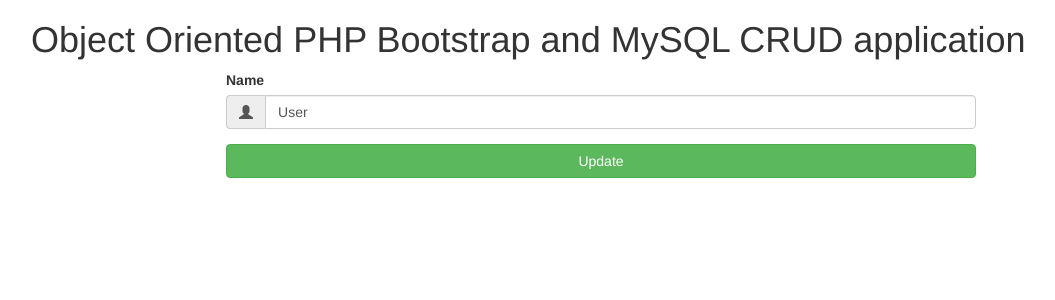
After one commit to blckclov3r/php_crudbasic, a PHP site: page /updateform.php?id=1 in a window 1280 px wide. The commit adds this page. Shown: the top 300 px of the page, without its empty margins (39-1094 px from the left). Run offline with PHP 8.4, Linux system fonts and the light colour scheme; tables that the repository leaves empty or names only in its code hold one stand-in row (values such as "Sample post").

Commit message:
basic php crud

```diff
--- /dev/null
+++ b/updateform.php
@@ -0,0 +1,60 @@
+<?php
+    include 'db.php';
+
+    $fname = "";
+
+
+
+    if(isset($_GET['id'])){
+        $id = $_GET['id'];
+        $sql = "SELECT * FROM users WHERE id = '$id'";
+        $query = mysqli_query($db->getConn(),$sql);
+        if($query){
+            $row = mysqli_fetch_array($query);
+            if($row > 0){
+               $fname = $row['fullname'];
+            }
+        }
+    }
+
+?>
+
+<!DOCTYPE html>
+<html class="no-js">
+    <head>
+        <meta charset="utf-8">
+        <meta http-equiv="X-UA-Compatible" content="IE=edge">
+        <title></title>
+        <meta name="description" content="">
+        <meta name="viewport" content="width=device-width, initial-scale=1">
+        <link rel="stylesheet" href="css/bootstrap.css">
+    </head>
+    <body>
+        <div class="container">
+          <h1>Object Oriented PHP Bootstrap and MySQL CRUD application</h1>
+
+          <div class="row">
+             <div class="col-md-2"></div>
+             <div class="col-md-8">
+                <form action="update.php" method="POST">
+                    <div class="form-group">
+                        <input type="hidden" name="id" value="<?php echo $_GET['id']; ?>">
+                        <label>Name</label>
+                        <div class="input-group">
+                            <div class="input-group-addon">
+                               <span class="glyphicon glyphicon-user"></span>
+                            </div>
+                            <input type="text" class="form-control" name="fname" value="<?php echo $fname; ?>" placeholder="Name"/>
+                        </div>
+                    </div>
+                    <input type="submit" class="btn btn-success btn-block" value="Update">
+                </form>
+             </div>
+             <div class="col-md-2"></div>
+          </div>
+
+        </div>
+        <script src="js/jquery-3.4.1.min.js" ></script>
+        <script src="js/bootstrap.js" ></script>
+    </body>
+</html>
```
Also changed, not shown: delete.php (added, +16 -0 lines), index.php (+6 -8 lines), update.php (added, +13 -0 lines).
